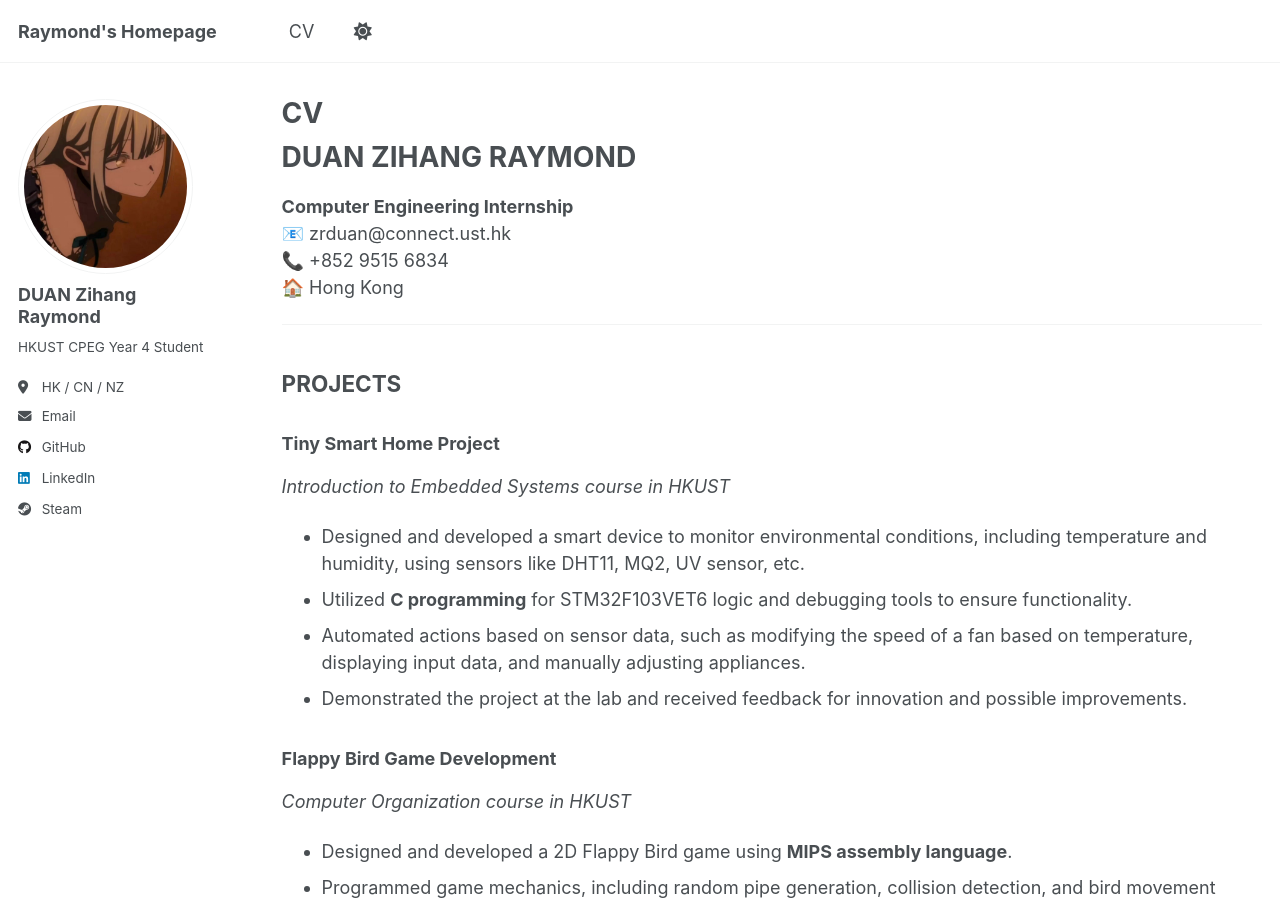
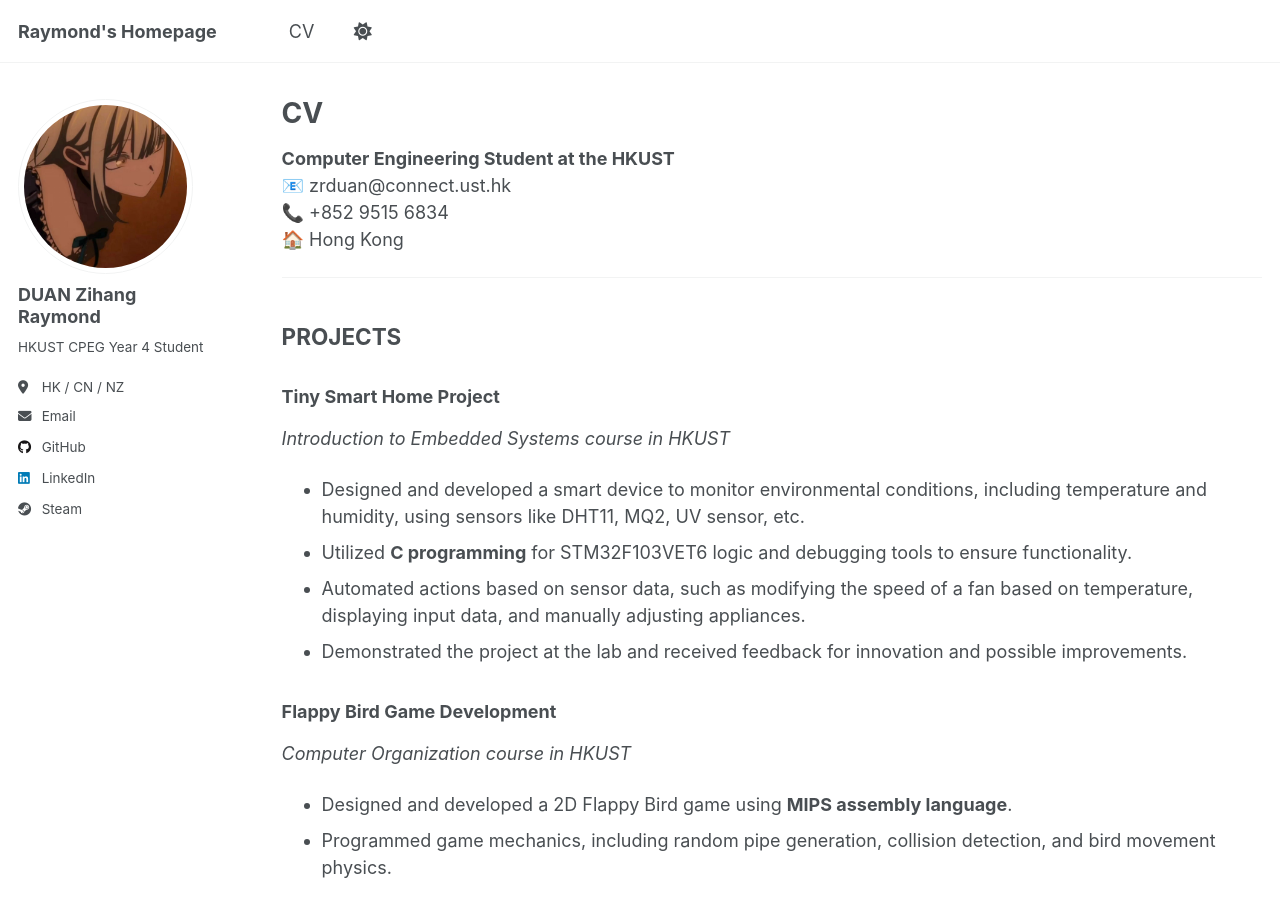
Before and after one commit to ANA7380/ANA7380.github.io, a Jekyll site: the page built from _pages/cv.md, in a window 1280 px wide and 900 px high. Built offline with Jekyll 4.4.1, drawn with Linux system fonts in a browser that asks for light colours; a script that is not in the unit is left out.

Commit message:
modified:   _pages/cv.md

```diff
--- a/_pages/cv.md
+++ b/_pages/cv.md
@@ -9,9 +9,7 @@ redirect_from:
 
 {% include base_path %}
 
-# DUAN ZIHANG RAYMOND
-
-**Computer Engineering Internship**
+**Computer Engineering Student at the HKUST**
 📧 zrduan@connect.ust.hk
 📞 +852 9515 6834
 🏠 Hong Kong
```
